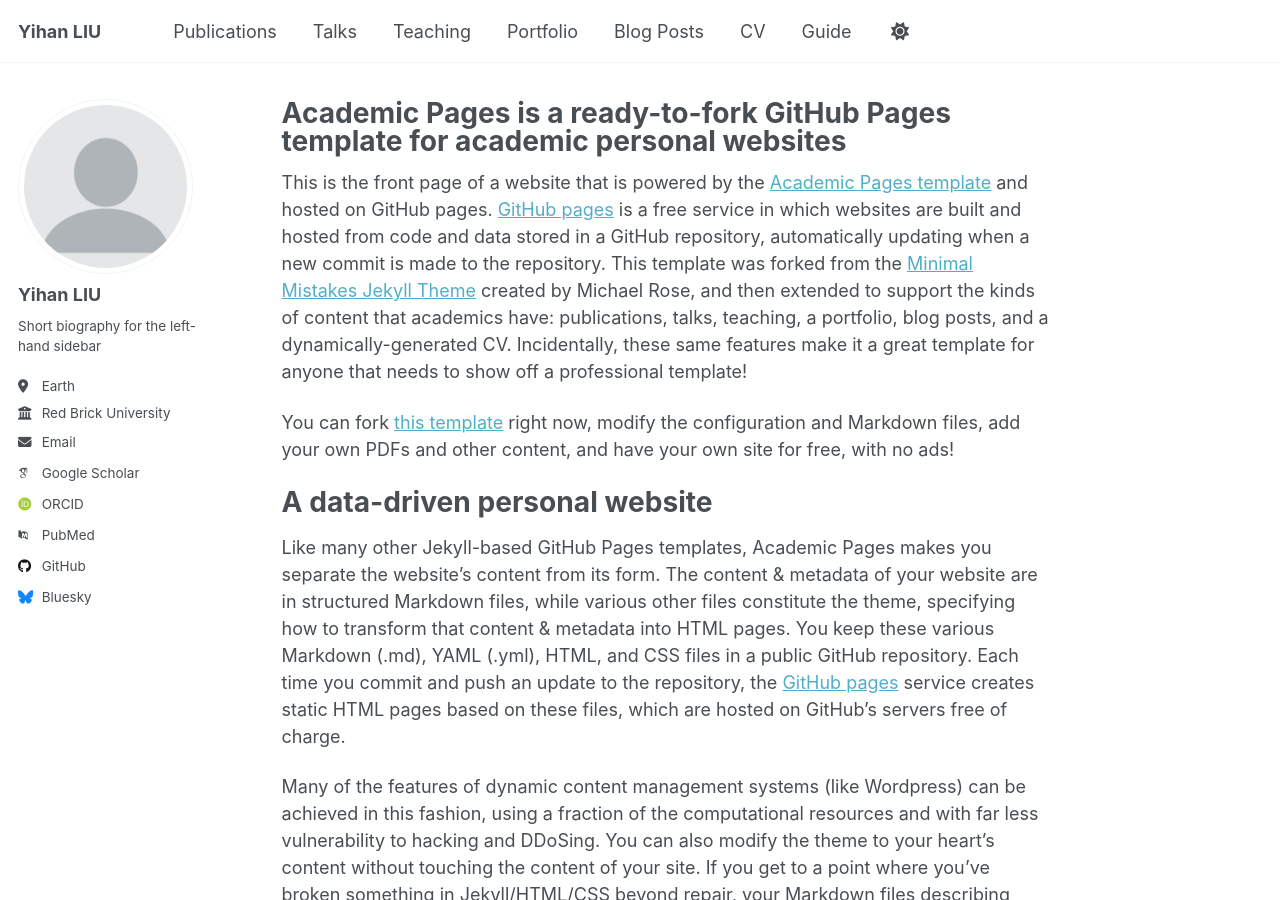
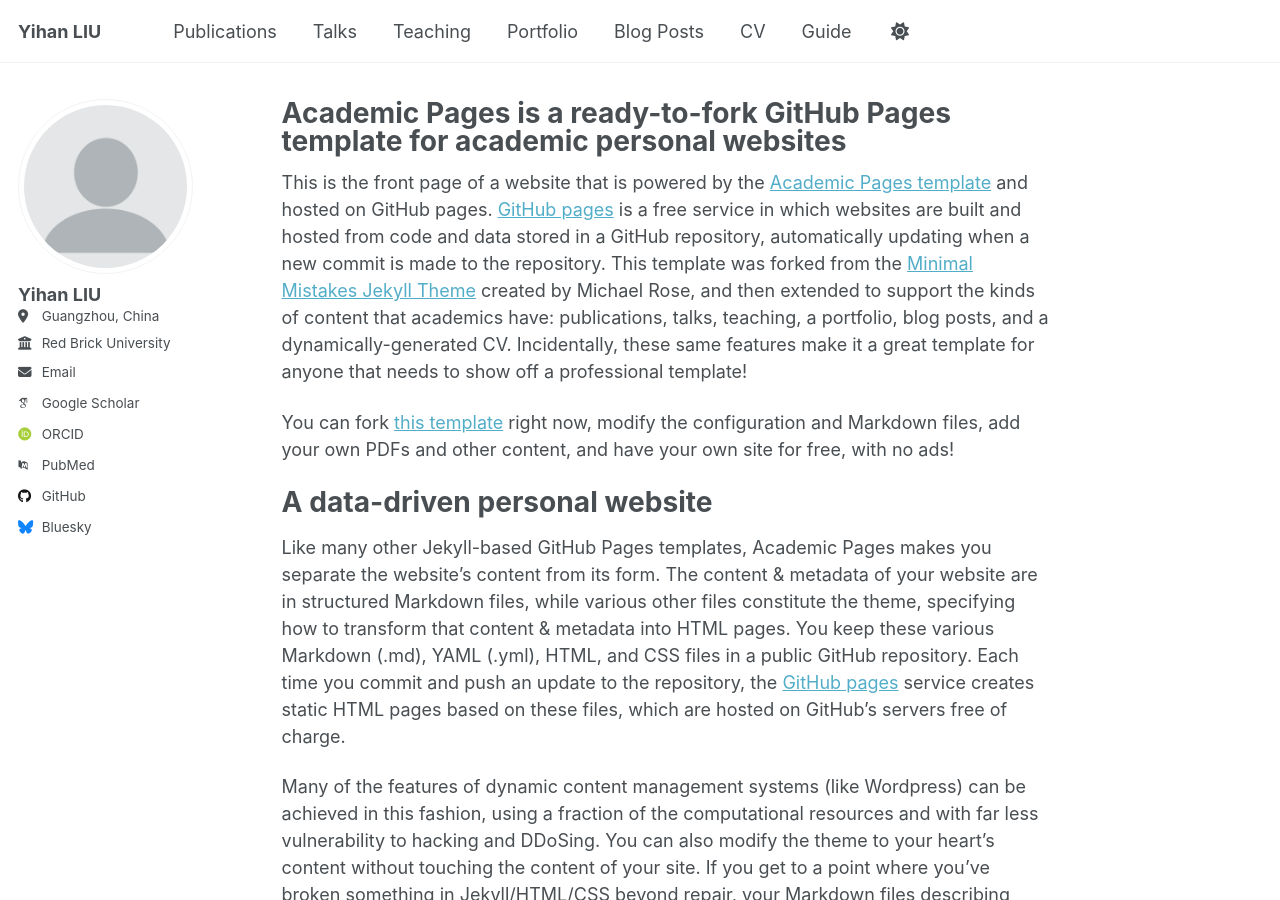
Before and after one commit to lyh829/lyh829.github.io, a Jekyll site: the page built from _pages/about.md, in a window 1280 px wide and 900 px high. Built offline with Jekyll 4.4.1, drawn with Linux system fonts in a browser that asks for light colours; some web fonts are replaced; a script that is not in the unit is left out.

Commit message:
Update _config.yml

```diff
--- a/_config.yml
+++ b/_config.yml
@@ -25,12 +25,10 @@ author:
   # Biographic information
   avatar           : "profile.png"
   name             : "Yihan LIU"
-  pronouns         : # example: "she/her"
-  bio              : "Short biography for the left-hand sidebar"
-  location         : "Earth"
+  location         : "Guangzhou, China"
   employer         : "Red Brick University"
   uri              : # URL
-  email            : "none@example.org"
+  email            : "yliu135@connect.hkust-gz.edu.cn"
 
   # Academic websites
   academia         : # URL
```
